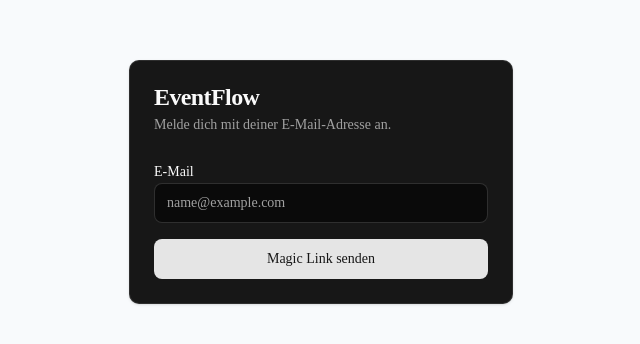
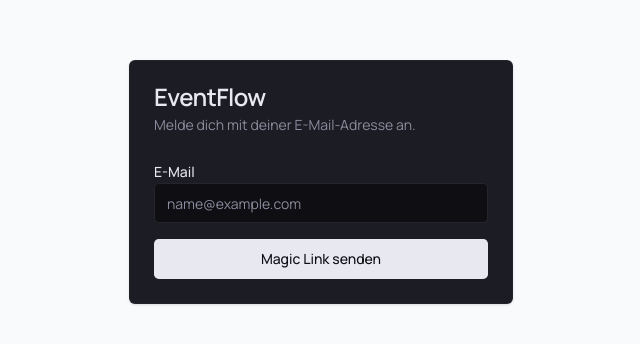
Before and after one commit to keyvesdabig-sketch/EventFlow, a Next.js app: page /login in a window 1280 px wide. Shown: the part 218-562 px from the top of the page, without its empty margins (319-959 px from the left). Built offline with nearby package versions, Linux system fonts and the light colour scheme; no server answers.

Commit message:
feat: implement Nocturne dark theme and broadcast color tokens

```diff
--- a/app/globals.css
+++ b/app/globals.css
@@ -5,116 +5,83 @@
 @custom-variant dark (&:is(.dark *));
 
 @theme inline {
+  /* Fonts */
+  --font-heading: var(--font-space-grotesk);
+  --font-sans: var(--font-manrope);
+  --font-mono: var(--font-space-mono);
+
+  /* shadcn token aliases */
   --color-background: var(--background);
   --color-foreground: var(--foreground);
-  --font-sans: var(--font-sans);
-  --font-mono: var(--font-geist-mono);
-  --font-heading: var(--font-sans);
-  --color-sidebar-ring: var(--sidebar-ring);
-  --color-sidebar-border: var(--sidebar-border);
-  --color-sidebar-accent-foreground: var(--sidebar-accent-foreground);
-  --color-sidebar-accent: var(--sidebar-accent);
-  --color-sidebar-primary-foreground: var(--sidebar-primary-foreground);
-  --color-sidebar-primary: var(--sidebar-primary);
-  --color-sidebar-foreground: var(--sidebar-foreground);
-  --color-sidebar: var(--sidebar);
-  --color-chart-5: var(--chart-5);
-  --color-chart-4: var(--chart-4);
-  --color-chart-3: var(--chart-3);
-  --color-chart-2: var(--chart-2);
-  --color-chart-1: var(--chart-1);
+  --color-card: var(--card);
+  --color-card-foreground: var(--card-foreground);
+  --color-popover: var(--popover);
+  --color-popover-foreground: var(--popover-foreground);
+  --color-primary: var(--primary);
+  --color-primary-foreground: var(--primary-foreground);
+  --color-secondary: var(--secondary);
+  --color-secondary-foreground: var(--secondary-foreground);
+  --color-muted: var(--muted);
+  --color-muted-foreground: var(--muted-foreground);
+  --color-accent: var(--accent);
+  --color-accent-foreground: var(--accent-foreground);
+  --color-destructive: var(--destructive);
+  --color-border: var(--border);
+  --color-input: var(--input);
   --color-ring: var(--ring);
-  --color-input: var(--input);
-  --color-border: var(--border);
-  --color-destructive: var(--destructive);
-  --color-accent-foreground: var(--accent-foreground);
-  --color-accent: var(--accent);
-  --color-muted-foreground: var(--muted-foreground);
-  --color-muted: var(--muted);
-  --color-secondary-foreground: var(--secondary-foreground);
-  --color-secondary: var(--secondary);
-  --color-primary-foreground: var(--primary-foreground);
-  --color-primary: var(--primary);
-  --color-popover-foreground: var(--popover-foreground);
-  --color-popover: var(--popover);
-  --color-card-foreground: var(--card-foreground);
-  --color-card: var(--card);
+
+  /* Semantic broadcast status */
+  --color-tally-red: var(--tally-red);
+  --color-signal-green: var(--signal-green);
+  --color-pending-amber: var(--pending-amber);
+
+  /* Tonal Z-axis layers */
+  --color-level-0: var(--level-0);
+  --color-level-1: var(--level-1);
+  --color-level-2: var(--level-2);
+  --color-level-3: var(--level-3);
+
+  /* Radius */
   --radius-sm: calc(var(--radius) * 0.6);
   --radius-md: calc(var(--radius) * 0.8);
   --radius-lg: var(--radius);
   --radius-xl: calc(var(--radius) * 1.4);
-  --radius-2xl: calc(var(--radius) * 1.8);
-  --radius-3xl: calc(var(--radius) * 2.2);
-  --radius-4xl: calc(var(--radius) * 2.6);
 }
 
+/* Single dark theme — no light mode */
 :root {
-  --background: oklch(1 0 0);
-  --foreground: oklch(0.145 0 0);
-  --card: oklch(1 0 0);
-  --card-foreground: oklch(0.145 0 0);
-  --popover: oklch(1 0 0);
-  --popover-foreground: oklch(0.145 0 0);
-  --primary: oklch(0.205 0 0);
-  --primary-foreground: oklch(0.985 0 0);
-  --secondary: oklch(0.97 0 0);
-  --secondary-foreground: oklch(0.205 0 0);
-  --muted: oklch(0.97 0 0);
-  --muted-foreground: oklch(0.556 0 0);
-  --accent: oklch(0.97 0 0);
-  --accent-foreground: oklch(0.205 0 0);
-  --destructive: oklch(0.577 0.245 27.325);
-  --border: oklch(0.922 0 0);
-  --input: oklch(0.922 0 0);
-  --ring: oklch(0.708 0 0);
-  --chart-1: oklch(0.87 0 0);
-  --chart-2: oklch(0.556 0 0);
-  --chart-3: oklch(0.439 0 0);
-  --chart-4: oklch(0.371 0 0);
-  --chart-5: oklch(0.269 0 0);
-  --radius: 0.625rem;
-  --sidebar: oklch(0.985 0 0);
-  --sidebar-foreground: oklch(0.145 0 0);
-  --sidebar-primary: oklch(0.205 0 0);
-  --sidebar-primary-foreground: oklch(0.985 0 0);
-  --sidebar-accent: oklch(0.97 0 0);
-  --sidebar-accent-foreground: oklch(0.205 0 0);
-  --sidebar-border: oklch(0.922 0 0);
-  --sidebar-ring: oklch(0.708 0 0);
-}
+  /* Z-Axis: Tonal Layers (from Design.md Section 4) */
+  --level-0: #000000;
+  --level-1: #0e0e13;
+  --level-2: #1c1c24;
+  --level-3: #25252c;
 
-.dark {
-  --background: oklch(0.145 0 0);
-  --foreground: oklch(0.985 0 0);
-  --card: oklch(0.205 0 0);
-  --card-foreground: oklch(0.985 0 0);
-  --popover: oklch(0.205 0 0);
-  --popover-foreground: oklch(0.985 0 0);
-  --primary: oklch(0.922 0 0);
-  --primary-foreground: oklch(0.205 0 0);
-  --secondary: oklch(0.269 0 0);
-  --secondary-foreground: oklch(0.985 0 0);
-  --muted: oklch(0.269 0 0);
-  --muted-foreground: oklch(0.708 0 0);
-  --accent: oklch(0.269 0 0);
-  --accent-foreground: oklch(0.985 0 0);
-  --destructive: oklch(0.704 0.191 22.216);
-  --border: oklch(1 0 0 / 10%);
-  --input: oklch(1 0 0 / 15%);
-  --ring: oklch(0.556 0 0);
-  --chart-1: oklch(0.87 0 0);
-  --chart-2: oklch(0.556 0 0);
-  --chart-3: oklch(0.439 0 0);
-  --chart-4: oklch(0.371 0 0);
-  --chart-5: oklch(0.269 0 0);
-  --sidebar: oklch(0.205 0 0);
-  --sidebar-foreground: oklch(0.985 0 0);
-  --sidebar-primary: oklch(0.488 0.243 264.376);
-  --sidebar-primary-foreground: oklch(0.985 0 0);
-  --sidebar-accent: oklch(0.269 0 0);
-  --sidebar-accent-foreground: oklch(0.985 0 0);
-  --sidebar-border: oklch(1 0 0 / 10%);
-  --sidebar-ring: oklch(0.556 0 0);
+  /* Broadcast Status Colors (from Design.md Section 2) */
+  --tally-red: #ff7162;
+  --signal-green: #00ff88;
+  --pending-amber: #ffb800;
+
+  /* shadcn token mapping — dark "Nocturne" theme */
+  --background: #0e0e13;
+  --foreground: #e8e8f0;
+  --card: #1c1c24;
+  --card-foreground: #e8e8f0;
+  --popover: #1c1c24;
+  --popover-foreground: #e8e8f0;
+  --primary: #e8e8f0;
+  --primary-foreground: #0e0e13;
+  --primary-container: #25252c;
+  --secondary: #1c1c24;
+  --secondary-foreground: #e8e8f0;
+  --muted: #1c1c24;
+  --muted-foreground: #8c8c9e;
+  --accent: #25252c;
+  --accent-foreground: #e8e8f0;
+  --destructive: #ff7162;
+  --border: rgba(72, 71, 77, 0.15);
+  --input: #25252c;
+  --ring: rgba(72, 71, 77, 0.5);
+  --radius: 0.375rem;
 }
 
 @layer base {
@@ -123,8 +90,33 @@
   }
   body {
     @apply bg-background text-foreground;
+    font-family: var(--font-manrope), sans-serif;
   }
-  html {
-    @apply font-sans;
+  h1, h2, h3, h4, h5, h6 {
+    font-family: var(--font-space-grotesk), sans-serif;
+    letter-spacing: -0.02em;
   }
 }
+
+@layer utilities {
+  /* Control Panel labels: UPPERCASE + wide tracking */
+  .label-control {
+    font-size: 0.625rem;
+    font-weight: 600;
+    text-transform: uppercase;
+    letter-spacing: 0.05em;
+    font-family: var(--font-space-grotesk), sans-serif;
+  }
+
+  /* Technical data (times, frequencies, IPs) */
+  .data-technical {
+    font-family: var(--font-space-mono), monospace;
+    font-variant-numeric: tabular-nums;
+    letter-spacing: 0;
+  }
+
+  /* Ghost border: visible under direct sunlight */
+  .ghost-border {
+    border: 1px solid rgba(72, 71, 77, 0.15);
+  }
+}
```
